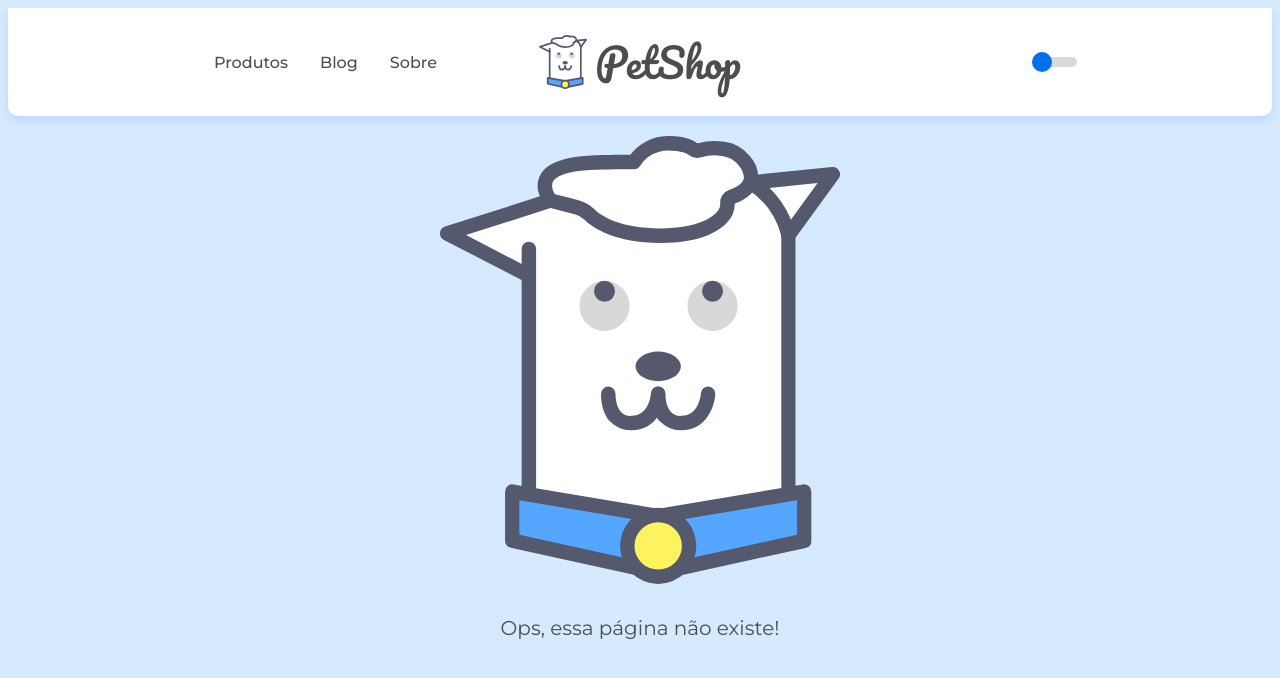
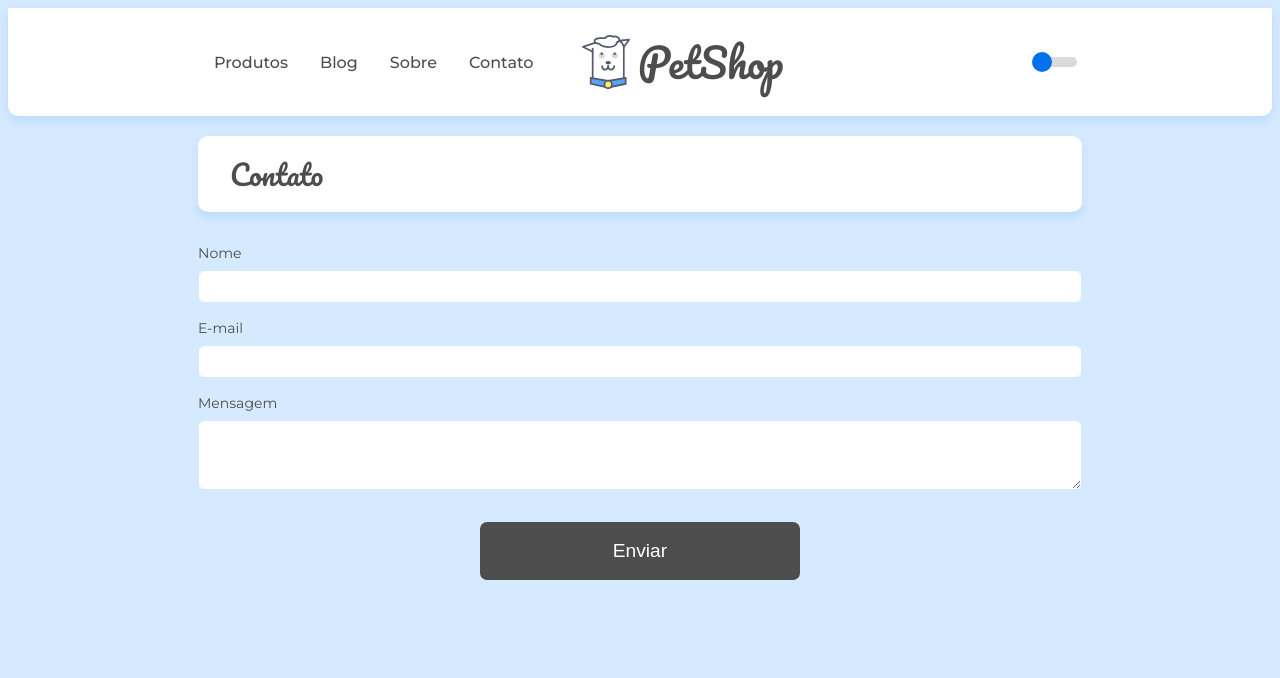
Before and after one commit to devanderson-pires/estudo-react-petshop, a React (Create React App) app: page /contato in a window 1280 px wide. Shown: the top 678 px of the page. Built offline with nearby package versions, Linux system fonts and the light colour scheme.

Commit message:
:sparkles: criar page contato
configurando rota e estilizando formulário

```diff
--- a/src/App.tsx
+++ b/src/App.tsx
@@ -9,6 +9,7 @@ import { dark, light} from './components/UI/theme';
 import Post from './pages/Post';
 import Page404 from './pages/Page404';
 import Categoria from './pages/Categoria';
+import Contato from './pages/Contato';
 
 function App(): JSX.Element {
 	const [theme, setTheme] = useState(light);
@@ -25,6 +26,7 @@ function App(): JSX.Element {
 				<Routes>
 					<Route path='/' element={<Home />} />
 					<Route path='/sobre' element={<Sobre />} />
+					<Route path='/contato' element={<Contato />} />
 					<Route path='/posts/:id' element={<Post />} />
 					<Route path='/categoria/:id/*' element={<Categoria />} />
 					<Route path='*' element={<Page404 />} />
--- a/src/components/Header/index.tsx
+++ b/src/components/Header/index.tsx
@@ -26,6 +26,7 @@ const Header: React.FC<HeaderProps> = ({toggleTheme}): JSX.Element => {
 					<Styled.NavLink to='/produtos'>Produtos</Styled.NavLink>
 					<Styled.NavLink to='/'>Blog</Styled.NavLink>
 					<Styled.NavLink to='/sobre'>Sobre</Styled.NavLink>
+					<Styled.NavLink to='/contato'>Contato</Styled.NavLink>
 				</Styled.DesktopMenu>
 
 				<Styled.LogoLink to='/'>
@@ -51,6 +52,7 @@ const Header: React.FC<HeaderProps> = ({toggleTheme}): JSX.Element => {
 				<Styled.NavLink to='/produtos' onClick={handleToggleMenu}>Produtos</Styled.NavLink>
 				<Styled.NavLink to='/' onClick={handleToggleMenu}>Blog</Styled.NavLink>
 				<Styled.NavLink to='/sobre' onClick={handleToggleMenu}>Sobre</Styled.NavLink>
+				<Styled.NavLink to='/contato' onClick={handleToggleMenu}>Contato</Styled.NavLink>
 			</Styled.MobileMenu>
 		</Styled.Header>
 	);
--- /dev/null
+++ b/src/pages/Contato/index.tsx
@@ -0,0 +1,34 @@
+import React from 'react';
+import { PageTitle } from '../../components/GlobalStyle';
+import * as Styled from './styles';
+
+const Contato = () => {
+	return (
+		<main className="container">
+			<PageTitle>Contato</PageTitle>
+
+			<form>
+				<Styled.InputContainer>
+					<Styled.Label htmlFor="nome">Nome</Styled.Label>
+					<Styled.Input type="text" name="nome" id="nome" />
+				</Styled.InputContainer>
+
+				<Styled.InputContainer>
+					<Styled.Label htmlFor="email">E-mail</Styled.Label>
+					<Styled.Input type="email" name="email" id="email" />
+				</Styled.InputContainer>
+
+				<Styled.InputContainer>
+					<Styled.Label htmlFor="mensagem">Mensagem</Styled.Label>
+					<Styled.Textarea name="mensagem" id="mensagem" />
+				</Styled.InputContainer>
+
+				<Styled.InputContainer>
+					<Styled.Button type="submit">Enviar</Styled.Button>
+				</Styled.InputContainer>
+			</form>
+		</main>
+	);
+};
+
+export default Contato;
--- /dev/null
+++ b/src/pages/Contato/styles.ts
@@ -0,0 +1,47 @@
+import styled from 'styled-components';
+
+export const InputContainer = styled.div`
+  display: flex;
+  flex-direction: column;
+  margin-bottom: 1rem;
+
+  :last-child {
+    margin-bottom: 0;
+  }
+`;
+
+export const Label = styled.label`
+  font-size: .875rem;
+`;
+
+export const Input = styled.input`
+  border: 1px solid ${props => props.theme.colors.body};
+  border-radius: 7px;
+  font-weight: 300;
+  margin-top: .5rem;
+  padding: .5rem;
+`;
+
+export const Textarea = styled.textarea`
+  border: 1px solid ${props => props.theme.colors.body};
+  border-radius: 7px;
+  font-weight: 300;
+  margin-top: .5rem;
+  min-height: 3.25rem;
+  padding: .5rem;
+  resize: vertical;
+`;
+
+export const Button = styled.button`
+  align-self: center;
+  background-color: ${props => props.theme.colors.textColor};
+  border: none;
+  border-radius: 7px;
+  color: ${props => props.theme.colors.boxes};
+  font-size: 1.2rem;
+  font-weight: 500;
+  margin-top: 1rem;
+  max-width: 20rem;
+  padding: 1.125rem;
+  width: 100%;
+`;
```
